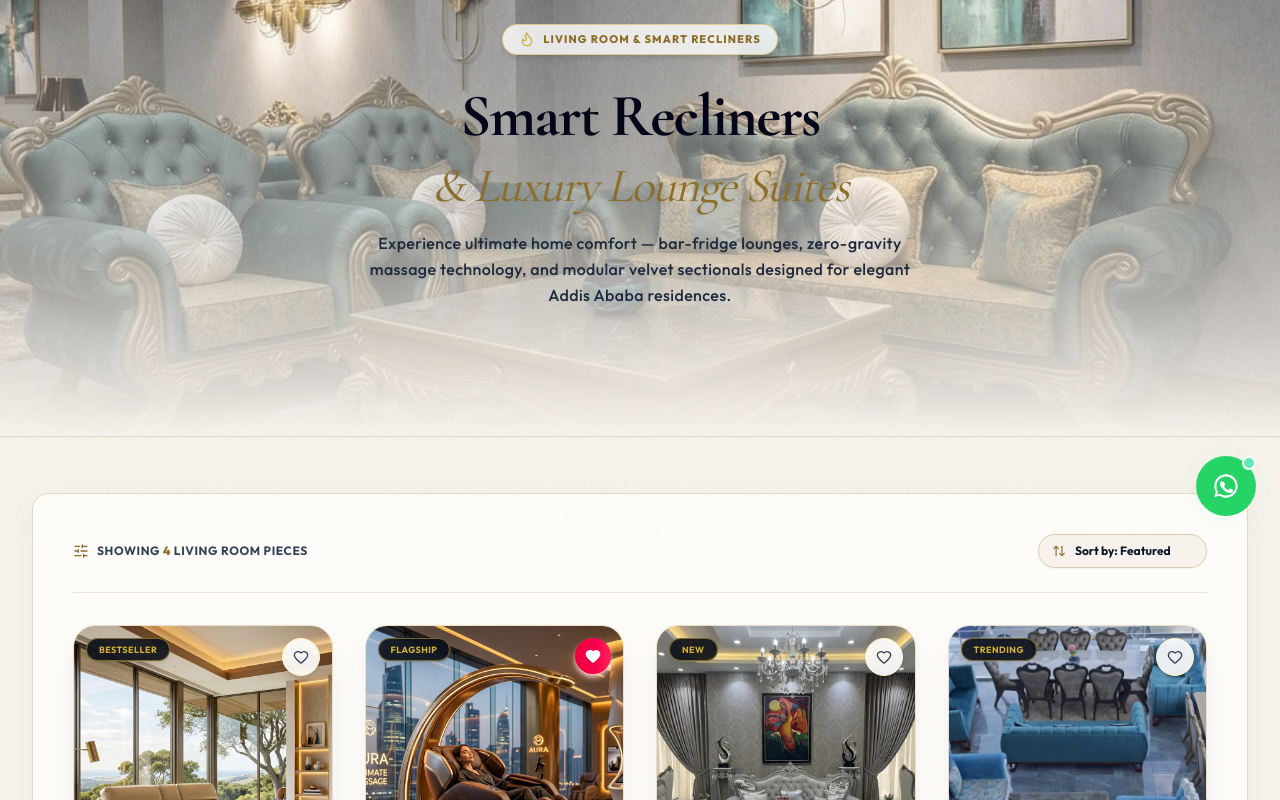
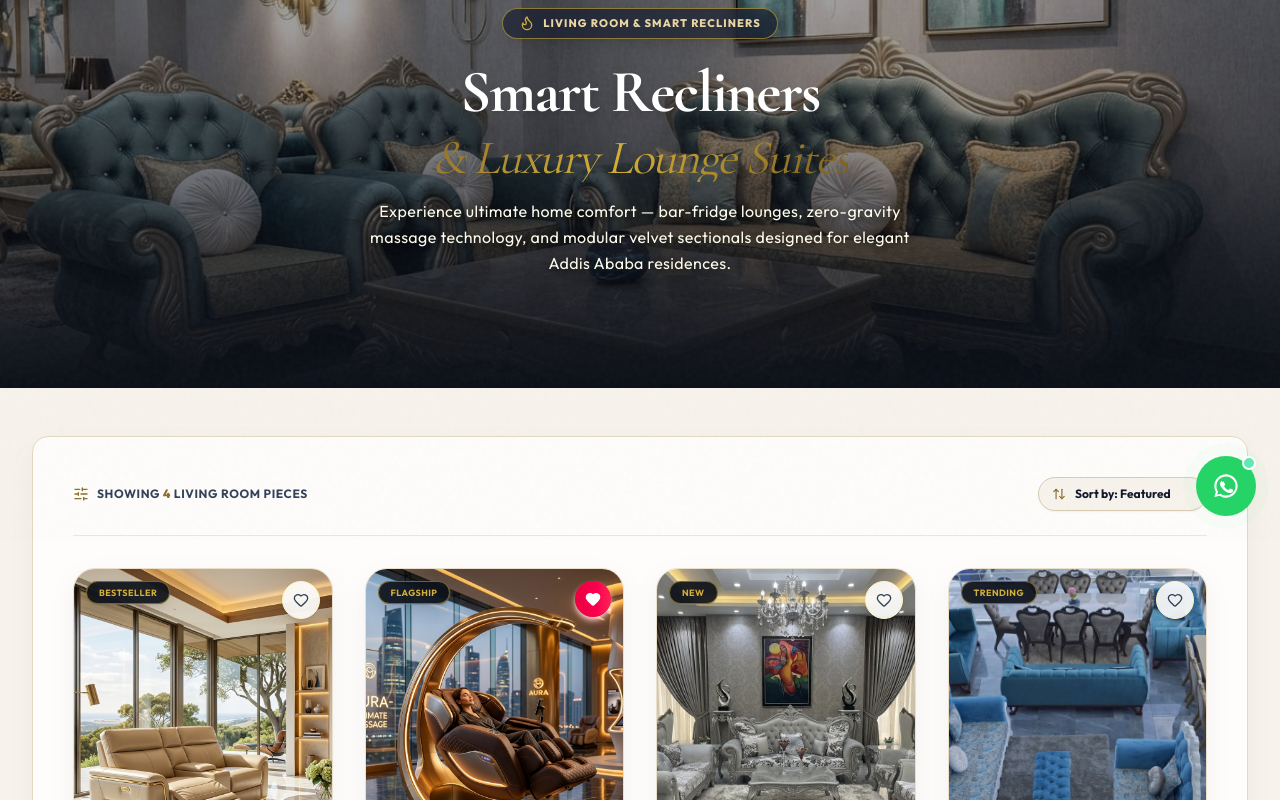
Before and after one commit to admasu26/Gorgeous-Furniture, a Next.js app in the folder frontend/: page /living-room in a window 1280 px wide. Shown: the part 260-1060 px from the top of the page. Built offline with nearby package versions, Linux system fonts and the light colour scheme.

Commit message:
living room

```diff
--- a/frontend/app/living-room/page.jsx
+++ b/frontend/app/living-room/page.jsx
@@ -49,7 +49,7 @@ export default function LivingRoomPage() {
   const [sortOrder, setSortOrder] = useState('DEFAULT');
   const { searchQuery } = useShop();
 
-  // Memoize filtered and sorted list to optimize render cycles
+  // Memoize search filtering and sorting logic
   const sortedProducts = useMemo(() => {
     const query = searchQuery ? searchQuery.toLowerCase().trim() : '';
 
@@ -67,44 +67,45 @@ export default function LivingRoomPage() {
   }, [searchQuery, sortOrder]);
 
   return (
-    <main className="min-h-screen bg-[#f7f3ec] text-slate-900 font-sans pb-20">
+    <main className="min-h-screen bg-[#f7f3ec] text-slate-900 font-sans pb-24">
 
-      {/* HERO BANNER SECTION (BRIGHT & CLEAR - NO DARK OVERLAY) */}
-      <section className="relative overflow-hidden bg-[#f7f3ec] py-16 sm:py-24 md:py-32 border-b border-[#e4d8bf]">
-        {/* Full Clarity Background Image */}
+      {/* HERO BANNER SECTION (BRIGHT & CLEAR FURNITURE DISPLAY) */}
+      <section className="relative overflow-hidden bg-slate-950 py-16 sm:py-24 md:py-28">
+
+        {/* Background Image & Lightened Overlay */}
         <div className="absolute inset-0 z-0 select-none pointer-events-none">
           <Image
             src="/images/Sofa1.png"
-            alt="Luxury Living Room Furniture Showroom"
+            alt="Luxury Living Room Lounge Furniture"
             fill
             priority
             sizes="100vw"
-            className="object-cover object-center opacity-100 scale-105 transition-transform duration-1000 ease-out"
+            className="object-cover object-center opacity-85 scale-100 transition-all duration-700"
           />
-          {/* Subtle light gradient to keep text crisp against bright images */}
-          <div className="absolute inset-0 bg-gradient-to-t from-[#f7f3ec] via-[#f7f3ec]/40 to-transparent" />
+          {/* Subtle vignette and bottom gradient to keep text readable while showing furniture clearly */}
+          <div className="absolute inset-0 bg-gradient-to-t from-[#0B0F17] via-[#0B0F17]/35 to-[#0B0F17]/20" />
         </div>
 
-        {/* Banner Content Container */}
+        {/* Hero Text Box */}
         <div className="relative z-10 luxury-container px-4 sm:px-6 text-center">
           <div className="max-w-3xl mx-auto flex flex-col items-center">
 
-            {/* Pill Tag */}
-            <div className="inline-flex items-center gap-2 px-4 py-1.5 rounded-full bg-white/80 text-[#8c6d2a] border border-[#D4AF37]/50 text-[11px] font-extrabold uppercase tracking-widest backdrop-blur-md shadow-md mb-6">
+            {/* Category Tag */}
+            <div className="inline-flex items-center gap-2 px-4 py-1.5 rounded-full bg-slate-900/60 text-[#E8D5A3] border border-[#D4AF37]/60 text-[11px] font-extrabold uppercase tracking-widest backdrop-blur-md shadow-lg mb-4">
               <Flame className="w-4 h-4 text-[#D4AF37] animate-pulse" />
               <span>Living Room & Smart Recliners</span>
             </div>
 
-            {/* Main Title */}
-            <h1 className="text-3xl sm:text-5xl md:text-6xl font-serif font-bold tracking-tight text-slate-950 drop-shadow-xs leading-tight">
+            {/* Title */}
+            <h1 className="text-3xl sm:text-5xl md:text-6xl font-serif font-bold tracking-tight text-white drop-shadow-md leading-tight">
               Smart Recliners
-              <span className="block mt-2 text-[#8c6d2a] italic font-serif text-2xl sm:text-4xl md:text-5xl font-normal">
+              <span className="block mt-1 gold-gradient-text italic font-serif text-2xl sm:text-4xl md:text-5xl font-normal">
                 & Luxury Lounge Suites
               </span>
             </h1>
 
-            {/* Subtitle */}
-            <p className="text-slate-800 text-xs sm:text-base mt-5 max-w-xl mx-auto font-medium leading-relaxed tracking-wide drop-shadow-xs">
+            {/* Description */}
+            <p className="text-amber-50 text-xs sm:text-base mt-4 max-w-xl mx-auto font-normal leading-relaxed tracking-wide drop-shadow-[0_2px_4px_rgba(0,0,0,0.8)]">
               Experience ultimate home comfort — bar-fridge lounges, zero-gravity massage technology, and modular velvet sectionals designed for elegant Addis Ababa residences.
             </p>
           </div>
@@ -112,16 +113,15 @@ export default function LivingRoomPage() {
       </section>
 
       {/* FILTER & PRODUCT GRID SECTION */}
-      <section className="py-10 sm:py-14">
+      <section className="py-8 sm:py-12">
         <div className="luxury-container px-4 sm:px-6">
 
-          {/* Outer Glass Card Wrapper */}
-          <div className="bg-white/70 backdrop-blur-md border border-[#e4d8bf] rounded-2xl p-5 sm:p-8 md:p-10 shadow-[0_10px_35px_rgba(26,24,20,0.04)]">
+          {/* Container Panel */}
+          <div className="bg-white/80 backdrop-blur-md border border-[#e4d8bf] rounded-2xl p-5 sm:p-8 md:p-10 shadow-[0_10px_30px_rgba(26,24,20,0.04)]">
 
-            {/* Action Bar / Controls */}
+            {/* Filter and Count Row */}
             <div className="flex flex-col sm:flex-row justify-between items-start sm:items-center pb-6 border-b border-[#e4d8bf]/60 gap-4 mb-8">
 
-              {/* Product Counter */}
               <div className="flex items-center gap-2">
                 <SlidersHorizontal className="w-4 h-4 text-[#8c6d2a]" />
                 <p className="text-xs font-bold text-slate-700 uppercase tracking-wider">
@@ -129,15 +129,15 @@ export default function LivingRoomPage() {
                 </p>
               </div>
 
-              {/* Sorting Selection Dropdown */}
+              {/* Sort Selector */}
               <div className="flex items-center gap-2.5 w-full sm:w-auto">
-                <label htmlFor="sort-select" className="sr-only">
+                <label htmlFor="sort-order-select" className="sr-only">
                   Sort Products
                 </label>
                 <div className="relative flex items-center w-full sm:w-auto">
                   <ArrowUpDown className="w-3.5 h-3.5 text-[#8c6d2a] absolute left-3.5 pointer-events-none" />
                   <select
-                    id="sort-select"
+                    id="sort-order-select"
                     value={sortOrder}
                     onChange={(e) => setSortOrder(e.target.value)}
                     className="w-full sm:w-auto bg-[#f7f3ec] border border-[#d9ccb2] rounded-full pl-9 pr-8 py-2 text-xs font-bold text-slate-900 focus:outline-none focus:border-[#c9a227] focus:ring-2 focus:ring-[#c9a227]/20 transition shadow-xs cursor-pointer appearance-none"
@@ -150,7 +150,7 @@ export default function LivingRoomPage() {
               </div>
             </div>
 
-            {/* Product Cards Layout Grid */}
+            {/* Product Cards Grid */}
             {sortedProducts.length > 0 ? (
               <div className="grid grid-cols-1 sm:grid-cols-2 lg:grid-cols-4 gap-6 sm:gap-8">
                 {sortedProducts.map((product) => (
@@ -158,10 +158,10 @@ export default function LivingRoomPage() {
                 ))}
               </div>
             ) : (
-              /* Empty State when search returns no matches */
+              /* Search Empty State */
               <div className="py-16 text-center">
                 <p className="text-base font-serif text-slate-700">No living room products match your search query.</p>
-                <p className="text-xs text-slate-500 mt-1">Try resetting your search criteria in the navigation bar.</p>
+                <p className="text-xs text-slate-500 mt-1">Try resetting your search query in the header search bar.</p>
               </div>
             )}
 
```
